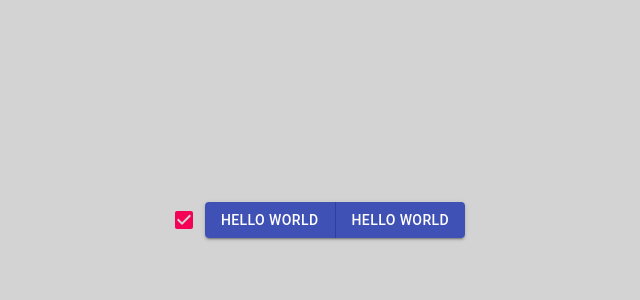
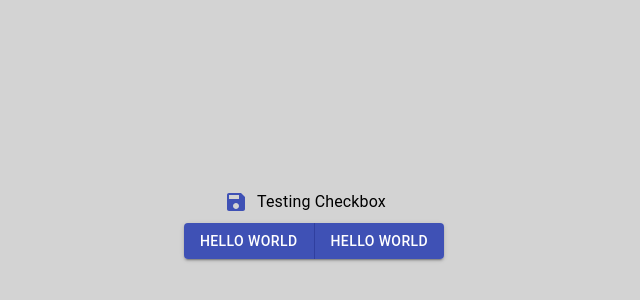
Before and after one commit to Shakib448/mui-template, a React (Create React App) app: page / in a window 1280 px wide. Shown: the part 180-480 px from the top of the page, without its empty margins (326-966 px from the left). Built offline with nearby package versions, Linux system fonts and the light colour scheme.

Commit message:
WIP on THEME

```diff
--- a/src/App.js
+++ b/src/App.js
@@ -1,6 +1,13 @@
 import React, { useState } from "react";
 
-import { Button, ButtonGroup, Checkbox } from "@material-ui/core";
+import {
+  Button,
+  ButtonGroup,
+  Checkbox,
+  FormControlLabel,
+} from "@material-ui/core";
+import DeleteIcon from "@material-ui/icons/Delete";
+import SaveIcon from "@material-ui/icons/Save";
 
 const App = () => {
   const [checked, setChecked] = useState(true);
@@ -13,11 +20,21 @@ const App = () => {
         alignItems: "center",
         justifyContent: "center",
         background: "lightgray",
+        flexDirection: "column",
       }}
     >
-      <Checkbox
-        checked={checked}
-        onChange={(e) => setChecked(e.target.checked)}
+      <FormControlLabel
+        control={
+          <Checkbox
+            checked={checked}
+            color="primary"
+            onChange={(e) => setChecked(e.target.checked)}
+            inputProps={{ "aria-label": "secondary checkbox" }}
+            icon={<DeleteIcon />}
+            checkedIcon={<SaveIcon />}
+          />
+        }
+        label="Testing Checkbox"
       />
       <ButtonGroup variant="contained" color="primary">
         <Button>Hello World</Button>
```
